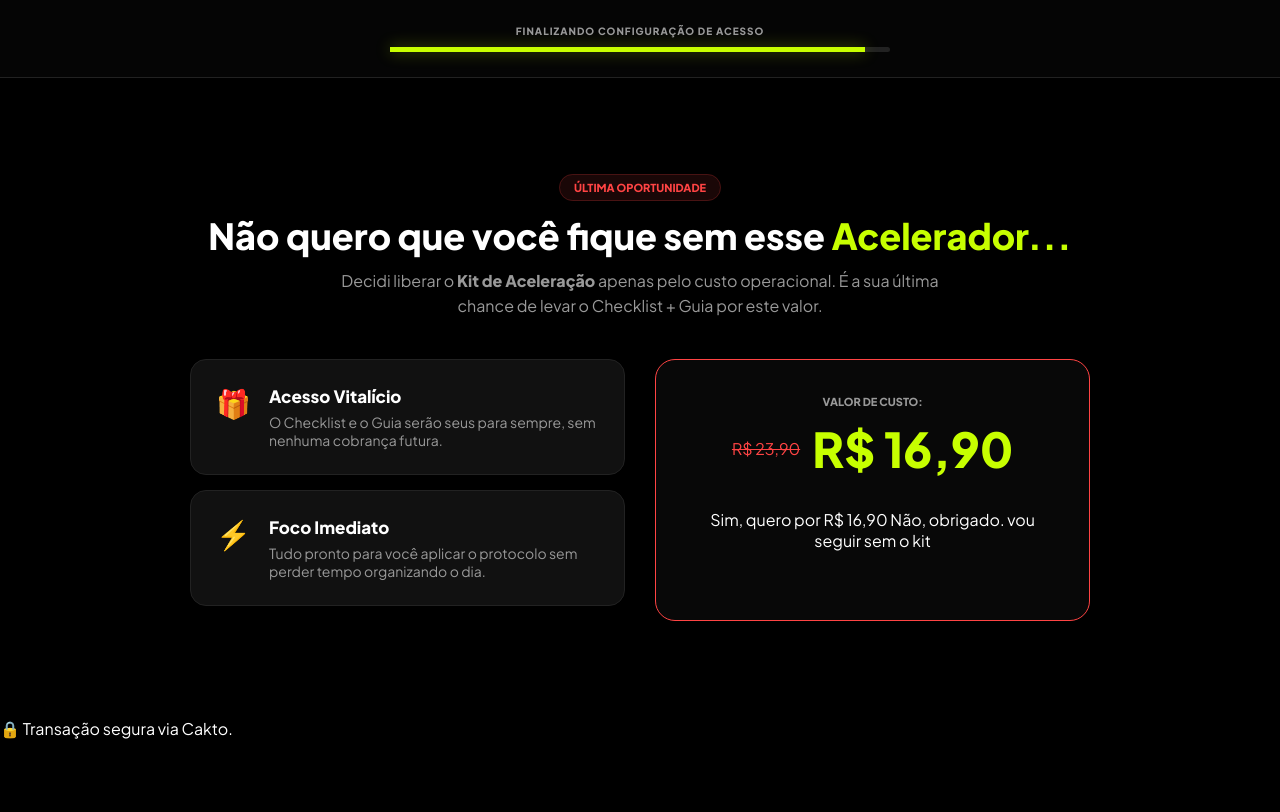
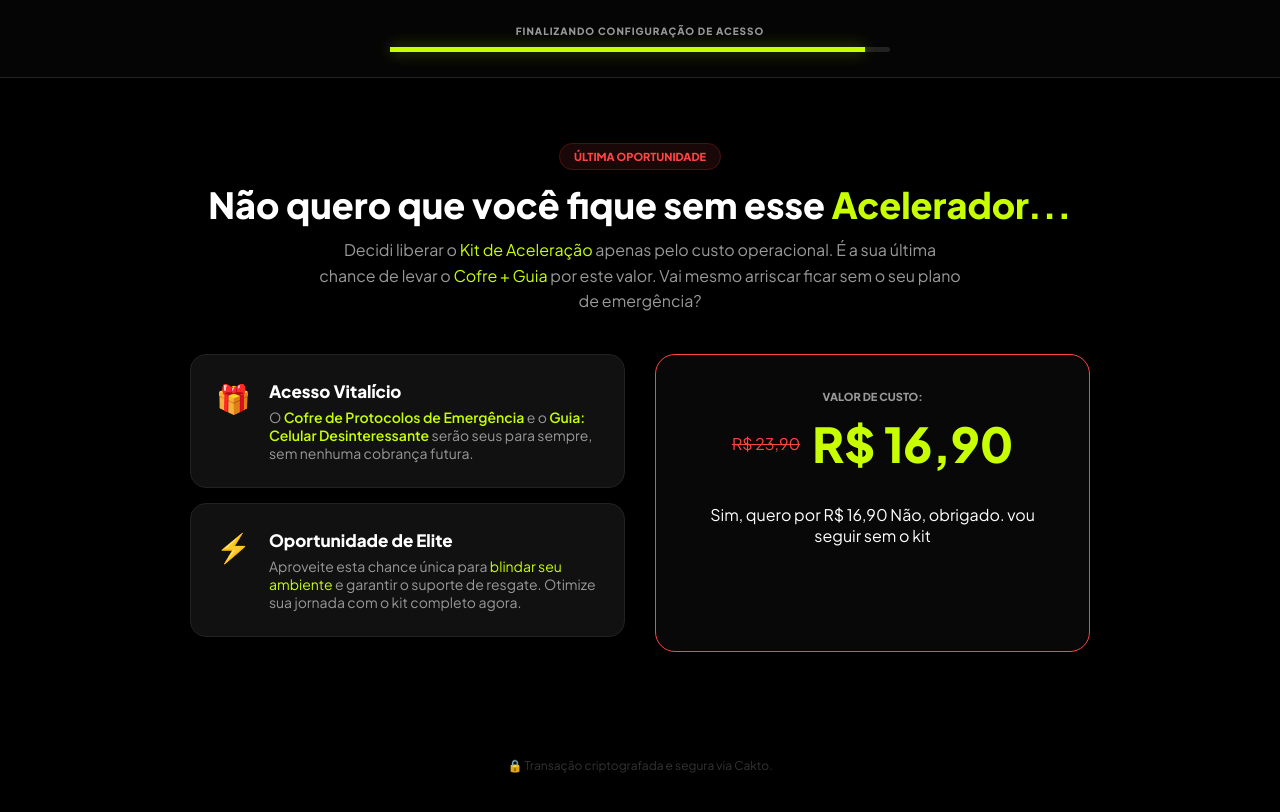
Before and after one commit to ProtocoloOficial/downsell, a plain HTML site: page index.html in a window 1280 px wide. Drawn offline with Linux system fonts and the light colour scheme.

Commit message:
atualização da página de downsell do Protocolo 21d

```diff
--- a/index.html
+++ b/index.html
@@ -23,7 +23,7 @@
             <header class="upsell-header">
                 <span class="offer-badge red">ÚLTIMA OPORTUNIDADE</span>
                 <h1>Não quero que você fique sem esse <span class="text-green">Acelerador...</span></h1>
-                <p>Decidi liberar o <b>Kit de Aceleração</b> apenas pelo custo operacional. É a sua última chance de levar o Checklist + Guia por este valor.</p>
+                <p>Decidi liberar o <span style="color: #c7ff00; font-weight: 500;">Kit de Aceleração</span> apenas pelo custo operacional. É a sua última chance de levar o <span style="color: #c7ff00; font-weight: 500;">Cofre + Guia</span> por este valor. Vai mesmo arriscar ficar sem o seu plano de emergência?</p>
             </header>
 
             <div class="content-split">
@@ -32,15 +32,15 @@
                         <div class="card-icon">🎁</div>
                         <div class="card-info">
                             <h3>Acesso Vitalício</h3>
-                            <p>O Checklist e o Guia serão seus para sempre, sem nenhuma cobrança futura.</p>
+                            <p>O <span style="color: #c7ff00; font-weight: 600;">Cofre de Protocolos de Emergência</span> e o <span style="color: #c7ff00; font-weight: 600;">Guia: Celular Desinteressante</span> serão seus para sempre, sem nenhuma cobrança futura.</p>
                         </div>
                     </div>
 
                     <div class="card-item">
                         <div class="card-icon">⚡</div>
                         <div class="card-info">
-                            <h3>Foco Imediato</h3>
-                            <p>Tudo pronto para você aplicar o protocolo sem perder tempo organizando o dia.</p>
+                            <h3>Oportunidade de Elite</h3>
+                            <p>Aproveite esta chance única para <span style="color: #c7ff00; font-weight: 500;">blindar seu ambiente</span> e garantir o suporte de resgate. Otimize sua jornada com o kit completo agora.</p>
                         </div>
                     </div>
                 </div>
@@ -81,7 +81,7 @@
     </main>
 
     <footer class="safe-footer">
-        <p>🔒 Transação segura via Cakto.</p>
+        <p>🔒 Transação criptografada e segura via Cakto.</p>
     </footer>
 
     <script type="text/javascript" src="https://caktoscripts.nyc3.cdn.digitaloceanspaces.com/upsell.js"></script>
--- a/style.css
+++ b/style.css
@@ -53,6 +53,8 @@ body {
 
 /* ESTILIZAÇÃO DOS BOTÕES CAKTO - SEM MIMIMI */
 .buttons-group { display: flex; flex-direction: column; gap: 15px; }
+
+.safe-footer { text-align: center; padding: 40px; font-size: 12px; color: #333; }
 
 cakto-upsell-accept::part(button) {
     width: 100% !important;
```
